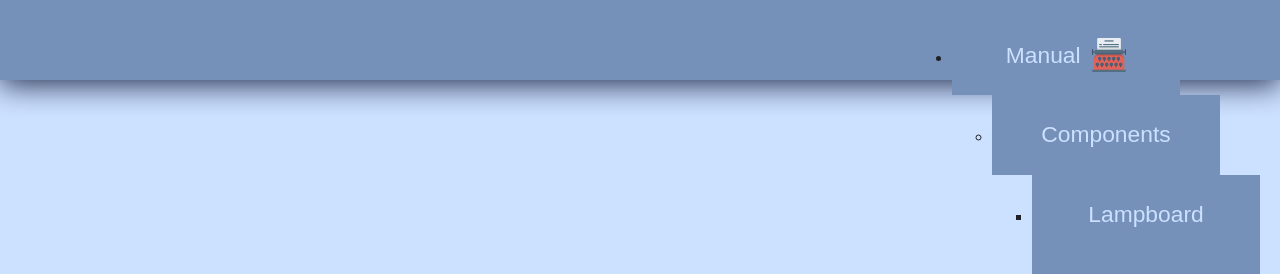
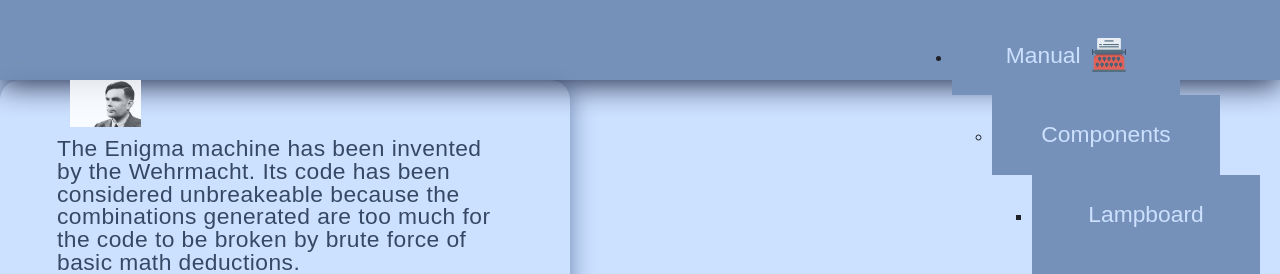
Before and after one commit to IlianaGenova/Enigma-WEBD, a website: page app/historical-data.html in a window 1280 px wide. Shown: the top 274 px of the page. Drawn offline with Linux system fonts and the light colour scheme.

Commit message:
added history of the machine

```diff
--- a/app/historical-data.html
+++ b/app/historical-data.html
@@ -45,6 +45,22 @@
 					</ul>
 				</nav>
 			</header>
+
+			<div class="info-card">
+				The Enigma machine has been invented by the Wehrmacht. Its code has been considered unbreakeable because the combinations
+				generated are too much for the code to be broken by brute force of basic math deductions.
+				<br><br>
+				The team at Bletchley Park worked together to break the code of the Enigma - this took the half an year. In the process, famous
+				matemathician Alan Turing invented his algorithmic machine - Bombe. This is how Turing made his predictions on the future
+				of math and technology. It is why he is called father of Algorithms and AI.
+			</div>
+
+			<div class="banner-wrapper">
+				<img class="banner" src="/static/turing.jpg" alt="">
+			</div>
+
+
+
 		<footer>
 
 		</footer>
--- a/app/scss/historical-data.scss
+++ b/app/scss/historical-data.scss
@@ -4,7 +4,7 @@
 	// height: 100hv;
 	display: grid;
 	grid-template-columns: repeat(3, 5.5%) 35% 1fr 5.5% repeat(3, 13%) 2%;
-	grid-template-rows: 80px 600px 70px;
+	grid-template-rows: 80px 550px 100px 1fr 70px;
 	// grid-template-areas:
 	// 	"topnav topnav topnav topnav topnav";
 
@@ -31,16 +31,31 @@
 
 	}
 
-	// .banner-wrapper {
-	// 	grid-column: 1/11;
-	// 	grid-row: 4/5;
-	//
-	// 	position: relative;
-	// 	text-align: center;
-	// 	font: 1.2em Arial, sans-serif;
-	// 	text-decoration: none;
-	//
-	// }
+	.banner-wrapper {
+		grid-column: 1/11;
+		grid-row: 4/5;
+
+		position: relative;
+		text-align: center;
+		font: 1.2em Arial, sans-serif;
+		text-decoration: none;
+
+		.banner {
+			opacity: 0.85;
+			width: 100%;
+		}
+
+	}
+
+	.info-card {
+		grid-column: 1/11;
+		grid-row: 2/3;
+
+		margin: 3em auto;
+		width: 25em;
+		height: 15em;
+		text-align: left;
+	}
 
 	// .title-wrapper {
 	// 	grid-column: 3/5;
@@ -70,7 +85,7 @@
 
 footer {
 	grid-column: 1/11;
-	grid-row: 3/4;
+	grid-row: 5/6;
 	background-color: $dark-blue;
 	opacity: 0.7;
 	display: flex;
```
Also changed, not shown: app/static/turing.jpg (added).
